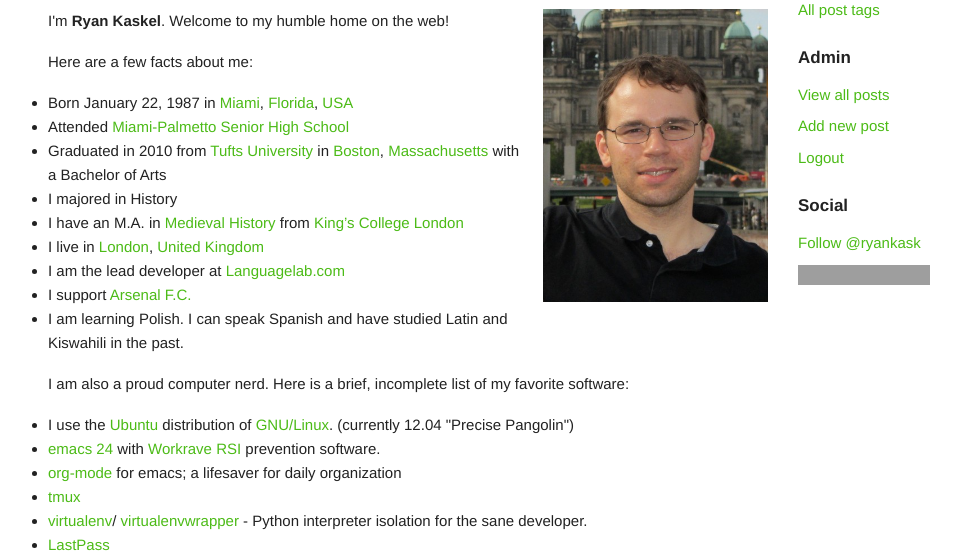
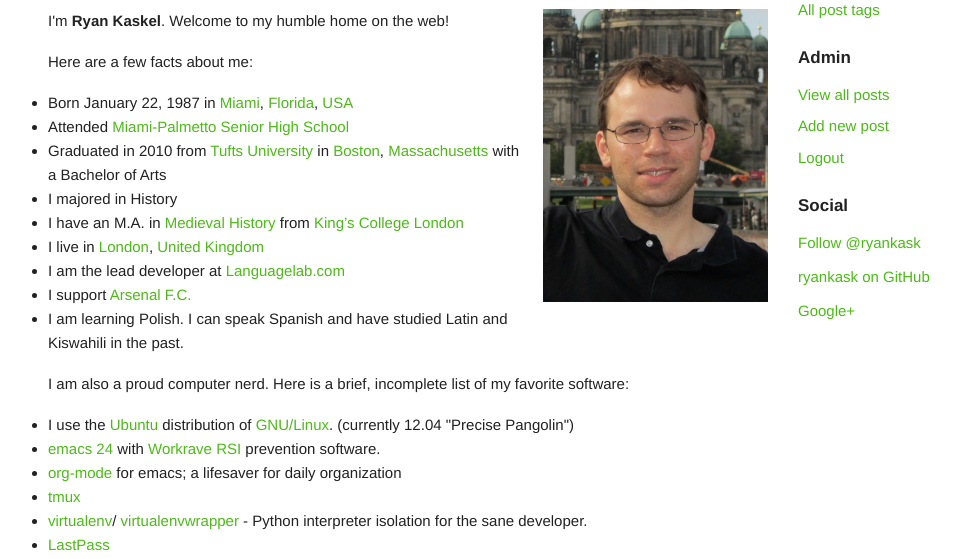
Before and after one commit to ryankask/esther, a Flask app: page /about in a window 1280 px wide. Shown: the part 114-673 px from the top of the page, without its empty margins (107-1068 px from the left). Run offline with Flask 2, Linux system fonts and the light colour scheme; the visitor is signed in with stand-in values (Sample User, id 1); data comes from the database, SQL or seed files in the repository; parts of the project's set-up code (start-up, migrations or seed data) failed here and were passed over; some libraries are stand-ins or nearby versions; some web fonts are replaced; grey boxes are pictures that could not be loaded.

Commit message:
Remove social buttons.

```diff
--- a/esther/templates/base.html
+++ b/esther/templates/base.html
@@ -70,11 +70,9 @@
 
         <h5>Social</h5>
         <ul class="social">
-          <li><a href="https://twitter.com/ryankask" class="twitter-follow-button" data-show-count="false">
-              Follow @ryankask</a></li>
-          <li><iframe src="https://ryankaskel.com/ap-static/html/github-btn.html?user=ryankask&amp;type=follow" allowtransparency="true"
-                      frameborder="0" scrolling="0" width="132" height="20"></iframe></li>
-          <li><g:plusone href="https://ryankaskel.com/"></g:plusone></li>
+          <li><a href="https://twitter.com/ryankask" rel="me">Follow @ryankask</a></li>
+          <li><a href="https://github.com/ryankask" rel="me">ryankask on GitHub</a></li>
+          <li><a href="https://plus.google.com/104275111833639999928/?rel=author" rel="me">Google+</a></li>
         </ul>
       </nav>
     </div>
@@ -84,10 +82,7 @@
         <hr>
         <div class="row">
           <div class="twelve columns">
-            <p>
-              © 2013 <a href="https://plus.google.com/104275111833639999928/?rel=author" rel="me">Ryan Kaskel</a>.
-              Powered by <a href="https://github.com/ryankask/esther">Esther</a>.
-            </p>
+            <p>© 2013 Ryan Kaskel Powered by <a href="https://github.com/ryankask/esther">Esther</a>.</p>
           </div>
         </div>
       </div>
@@ -100,16 +95,6 @@
       (function(d,t){var g=d.createElement(t),s=d.getElementsByTagName(t)[0];
       g.src=('https:'==location.protocol?'//ssl':'//www')+'.google-analytics.com/ga.js';
       s.parentNode.insertBefore(g,s)}(document,'script'));
-
-      /* Google+ */
-      (function() {
-        var po = document.createElement('script'); po.type = 'text/javascript'; po.async = true;
-        po.src = 'https://apis.google.com/js/plusone.js';
-        var s = document.getElementsByTagName('script')[0]; s.parentNode.insertBefore(po, s);
-      })();
-
-      /* Twitter button */
-      !function(d,s,id){var js,fjs=d.getElementsByTagName(s)[0];if(!d.getElementById(id)){js=d.createElement(s);js.id=id;js.async=true;js.src="//platform.twitter.com/widgets.js";fjs.parentNode.insertBefore(js,fjs);}}(document,"script","twitter-wjs");
     </script>
     {% block script %}{% endblock %}
   </body>
```
